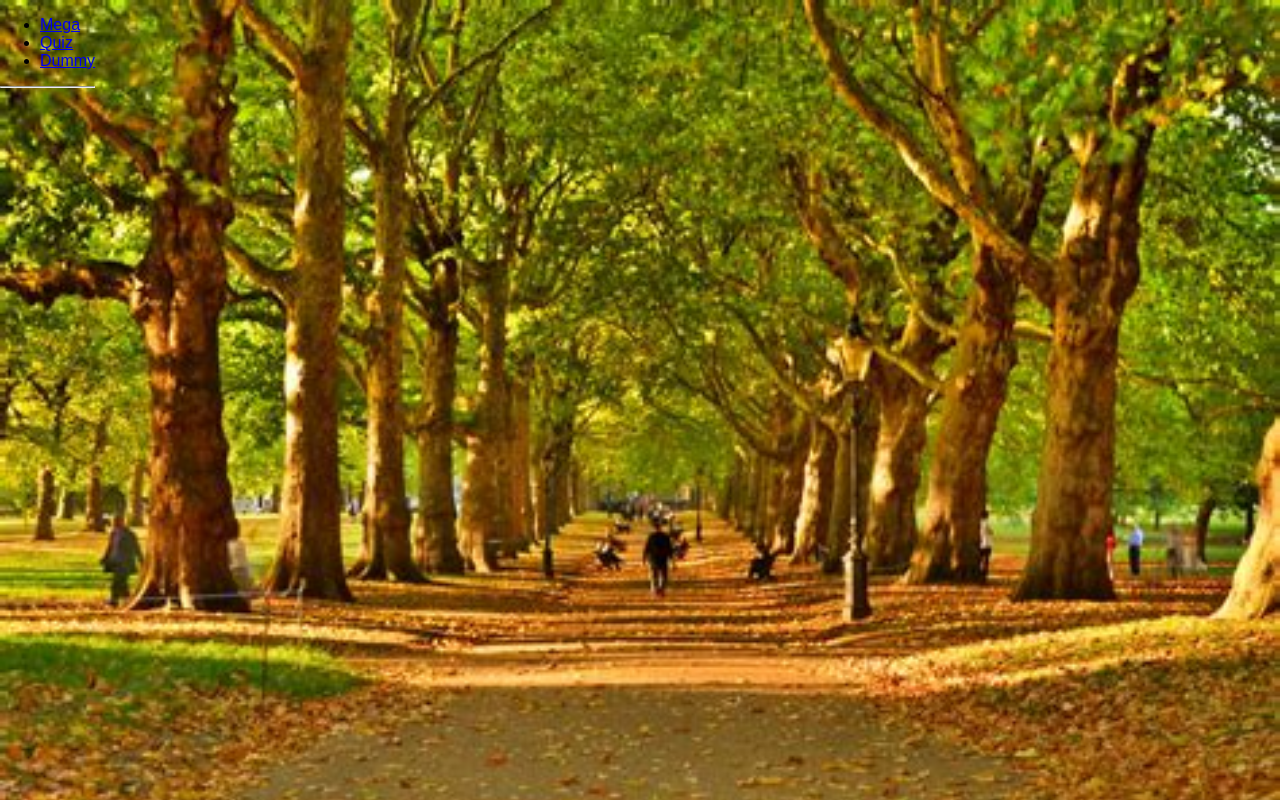
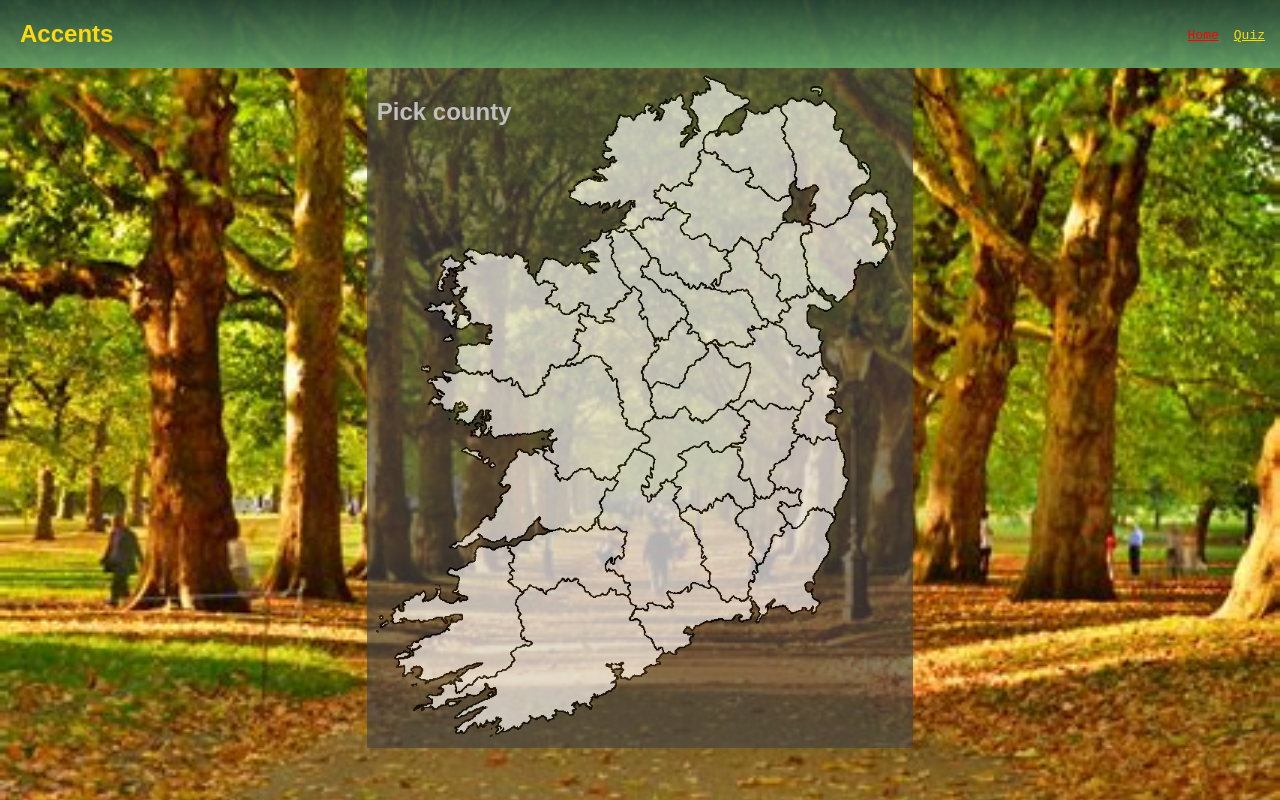
Before and after one commit to johnrearden/accents, a React (Create React App) app: page / in a window 1280 px wide. Built offline with nearby package versions, Linux system fonts and the light colour scheme.

Commit message:
routing added

```diff
--- a/src/App.css
+++ b/src/App.css
@@ -4,7 +4,7 @@
 
 html {
   width: 100vw;
-  height: 100vh;
+  height: 85vh;
 }
 
 body {
@@ -14,48 +14,36 @@ body {
   background-size: cover;
   background-attachment: fixed;
   position: fixed;
-  /* overflow: hidden; */
-}
-
-.App {
-  display : flex;
-  flex-direction : column;
-  align-items: stretch;
-  justify-content: center;
+  overflow: hidden;
 }
 
 .header {
-  z-index: 1;
   width: 100vw;
   display: flex;
   justify-content: space-between;
   align-items: center;
-  padding : 5px;
   color:#feda0c;
   background-color: #33727bcc;
-  background-image: linear-gradient(#5e8c4eaa, #75b161aa);
+  background-image: linear-gradient(#20311aaa, #75b161aa);
 }
 
 .app_name {
   color:#feda0c;
   font-weight: bold;
   text-align: left;
-  padding-left: 10px;
+  padding-left: 20px;
   font-family: Arial, Helvetica, sans-serif;
 }
 
 .nav_links {
-  display: flex;
-  flex-direction: row;
-  font-weight: bold;
+  color:#feda0c;
   font-family: monospace;
-}
-
-.link {
   padding-right: 15px;
 }
 
 .interactive_elements {
+  width: 100vw;
+  height: 85vh;
   display: flex;
   flex-direction: row;
   justify-content: center;
@@ -64,18 +52,18 @@ body {
 }
 
 @media screen and (max-width: 900px) and (orientation:portrait) {
-  .megamap_div {width: 90vw;
-                height: 85vh;
+  .interactive_elements {
+    width: 100vw;
+    height: 85vh;
+    padding: 20px;
   }
-  .quiz {width: 90vw;
-         height: 85vh;}
 }
 
-@media screen and (max-width:900px) {
+/* @media screen and (max-width:900px) {
   .header{
     padding : 0px;
   }
-}
+} */
 
 .active {
   color: red
--- a/src/App.js
+++ b/src/App.js
@@ -1,5 +1,5 @@
 import React, { useRef } from 'react';
-import { BrowserRouter, Switch, Route, NavLink } from 'react-router-dom';
+import { BrowserRouter, Switch, Route, NavLink, NavBar } from 'react-router-dom';
 import './App.css';
 import Megamap from './Megamap.js';
 import QuizWidget from './QuizWidget.js'
@@ -8,10 +8,20 @@ const handleClick = (county) => {
   console.log('App component clicked');
 }
 
-const Dummy = () => (
-  <div>
-    <h1 >Dummy Component</h1>
-    <button onClick={console.log('dummy clicked')}>Yo!</button>
+const Nav = () => (
+  <div className='header'>
+    <div className='app_name'>
+      <h2>Accents</h2>
+    </div>
+    <div>
+      <NavLink className='nav_links' exact to='/' activeClassName='active'>
+        Home
+      </NavLink>
+      <NavLink className='nav_links' to='/quiz' activeClassName='active'>
+        Quiz
+      </NavLink>
+    </div>
+
   </div>
 )
 
@@ -19,23 +29,13 @@ const App = () => {
   return (
     <div>
       <BrowserRouter>
-        <ul>
-          <li>
-            <NavLink to='/mega' activeClassName='active'>Mega</NavLink>
-          </li>
-          <li>
-            <NavLink to='/quiz' activeClassName='active'>Quiz</NavLink>
-          </li>
-          <li>
-            <NavLink activeClassName='active' to='/dummy'>Dummy</NavLink>
-          </li>
-        </ul>
-        <hr />
+        <Nav />
+        <div className='interactive_elements'>
         <Switch>
-          <Route exact path='/mega' component={Megamap} />
           <Route exact path='/quiz' render={() => <QuizWidget totalNumQs={10} />} />
-          <Route exact path='/dummy' component={Dummy} />
+          <Route exact path='/' component={Megamap} />
         </Switch>
+        </div>
       </BrowserRouter>
     </div >
   );
--- a/src/CountySegment.js
+++ b/src/CountySegment.js
@@ -46,13 +46,14 @@ export default class CountySegment extends React.Component {
 
     render() {
         const source = '/images/counties_mono/' + this.props.source + '.png';
-        // {`/images/${this.props.source}.png`}
         return (
             <div className='county_segment' >
                 <img src={source}
-                    ref='source_image'
                     className='county_map' alt='Map of County'
-                    onClick={this.props.handleClick}
+                    onClick={(event)=> {
+                        event.stopPropagation();
+                        this.props.handleClick()}
+                    }
                     onTouchEnd={this.props.handleClick}
                     style={{
                         position : 'absolute',
--- a/src/Megamap.css
+++ b/src/Megamap.css
@@ -9,7 +9,7 @@
 
 @media screen and (max-width: 900px) and (orientation:portrait) {
   .megamap {
-    width: 50vw;
+    width: 90vw;
     height: 85vh;
   }
 }
--- a/src/Megamap.js
+++ b/src/Megamap.js
@@ -59,7 +59,6 @@ function Megamap(props) {
         console.log(currentCounty + ' clicked');
         audioRef.current.currentTime = 0;
         audioRef.current.play();
-        console.log(audioRef.current.getBoundingClientRect());
     }
 
     const onMouseMove = (event) => {
@@ -99,8 +98,8 @@ function Megamap(props) {
                 <CountySegment
                     name={county.name}
                     source={county.name + '_mono'}
-                    top={mapRect.top + (county.top * sizeRatio)}
-                    left={mapRect.left + (county.left * sizeRatio)}
+                    top={county.top * sizeRatio}
+                    left={county.left * sizeRatio}
                     width={county.width * sizeRatio + 1}
                     height={county.height * sizeRatio + 1}
                     highlighted={highlighted}
@@ -121,32 +120,17 @@ function Megamap(props) {
                         top: mapRect.top,
                         width: mapRect.width,
                         height: mapRect.height,
-                        // backgroundColor: '#ffffff40',
                         backgroundColor: '#444444cc',
                         opacity: 0.8,
                     }} />
             </div>
-            <div>
-                <img src='/images/ireland_maps/counties_monochrome_trans_white.png'
-                    alt='mono_white.png'
-                    ref={mapReference}
-                    style={{
-                        position: 'absolute',
-                        left: mapRect.left,
-                        top: mapRect.top,
-                        width: mapRect.width,
-                        height: mapRect.height,
-                        opacity: 0.0
-                    }} />
-            </div>
-
             <div id='main_div'
                 className='ireland_map_div'
                 ref={mainDivRef}
                 style = {{
                     position : 'absolute',
-                    left : 0,
-                    top : 0,
+                    left : mapRect.left,
+                    top : mapRect.top,
                     width : mapRect.width,
                     height : mapRect.height
                 }}>
--- a/src/QuizWidget.css
+++ b/src/QuizWidget.css
@@ -1,5 +1,5 @@
 .container {
-    width: 100vw;
+    width: 50vw;
     height: 85vh;
     padding: 20px;
     display: flex;
@@ -13,7 +13,7 @@
 
 @media screen and (max-width: 900px) and (orientation:portrait) {
     .container {
-      width: 50vw;
+      width: 90vw;
       height: 85vh;
     }
   }
@@ -35,8 +35,8 @@
 }
 
 .quiz_option {
-    width: 15vw;
-    height: 15vw;
+    width: 12vw;
+    height: 12vw;
     padding : 10px;
     background-image: radial-gradient(#ddddddcc, #999999cc);
     opacity : 0.9;
--- a/src/QuizWidget.js
+++ b/src/QuizWidget.js
@@ -5,7 +5,6 @@ import './QuizWidget.css';
 function QuizWidget(props) {
     const [remainingQs, getRemainingQs] = useState(props.totalNumQs);
     const countyList = county_data.map(county => county.name);
-    console.log(countyList);
     const [totalAnswered, setTotalAnswered] = useState(0);
     const [totalCorrect, setTotalCorrect] = useState(0);
 
@@ -28,7 +27,7 @@ function QuizWidget(props) {
 
     // Map the possible answers to their images.
     const images = options.map((county) => {
-        const image_url = '/images/' + county + '_highlighted.png';
+        const image_url = '/images/highlighted_counties/' + county + '_highlighted.png';
         const title = county.charAt(0).toUpperCase() + county.slice(1);
         return (
             <React.Fragment key={county + '_key'}>
@@ -46,16 +45,10 @@ function QuizWidget(props) {
                     <div className='option_label'>
                         {title}
                     </div>
-                    {/* <img src={image_url}
-                        className='options_image'
-                        alt='missing image file' /> */}
-
                 </div>
             </React.Fragment>
         );
     });
-
-
 
     return (
         <div className='container'>
```
